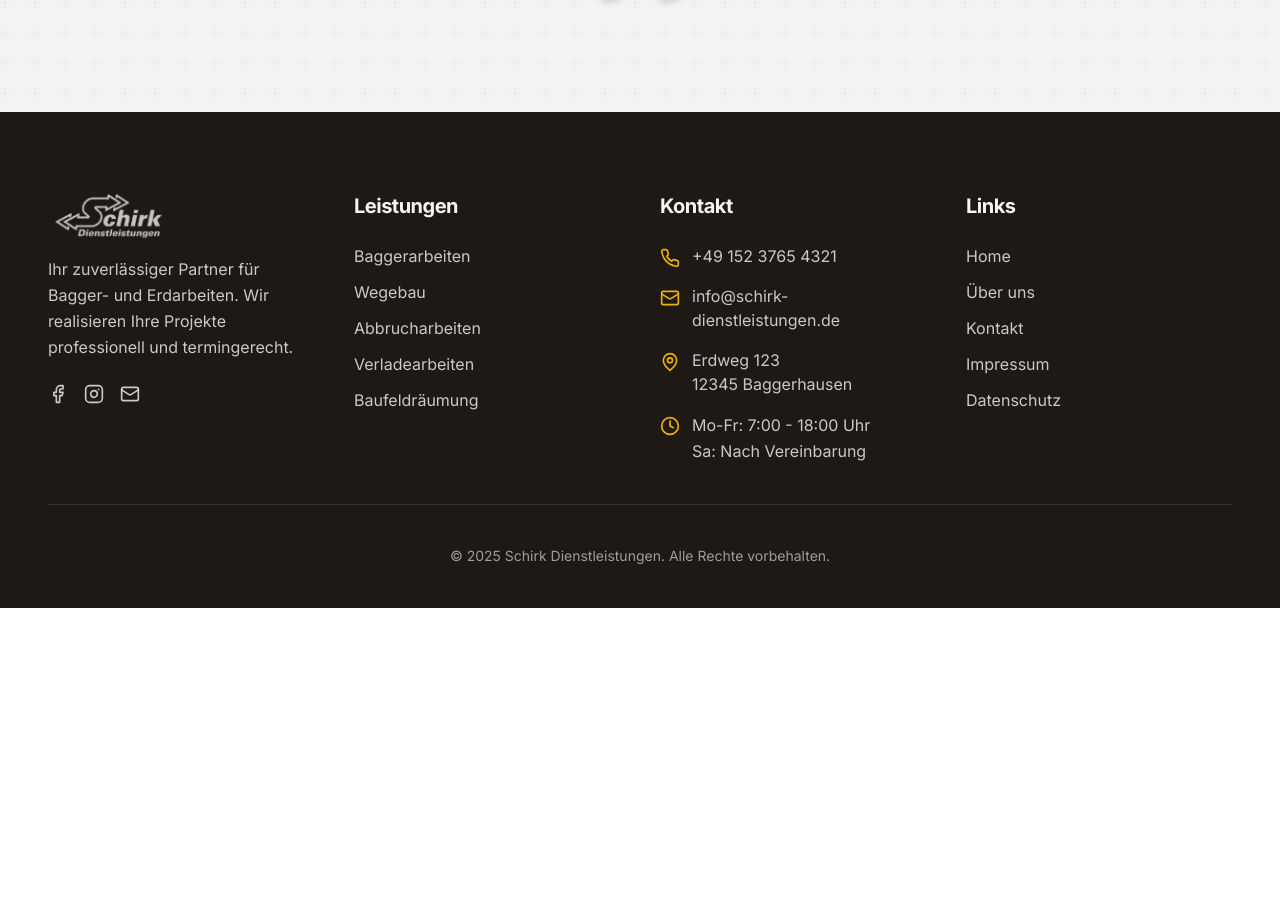
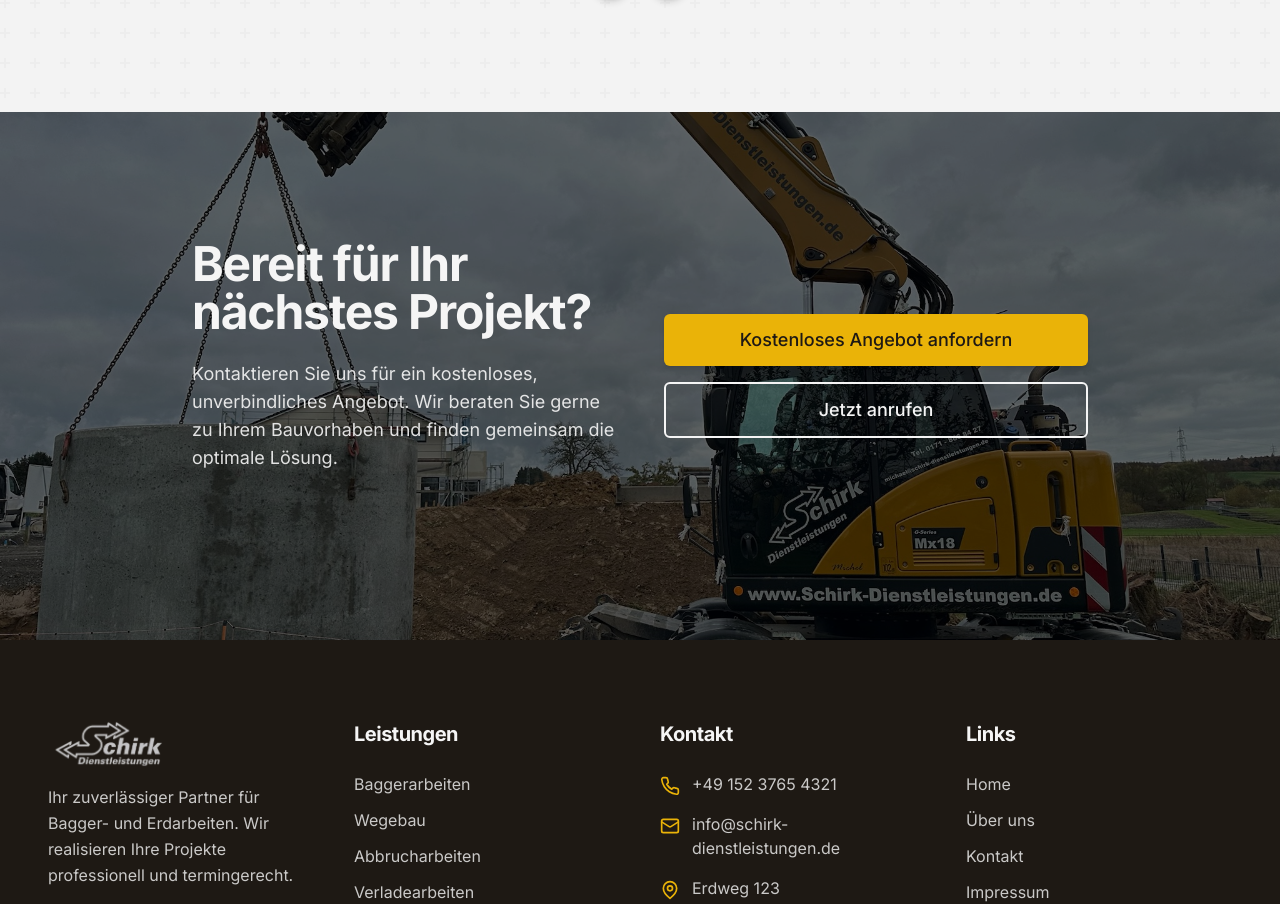
Before and after one commit to EJResults-com/schirk-dienstleistung, a React (Vite) app: page / in a window 1280 px wide. Shown: the part 3332-4236 px from the top of the page. Before the commit the page ends 3940 px from the top, so only its background shows below. Built offline with nearby package versions, Linux system fonts and the light colour scheme.

Commit message:
Deploy application to Netlify

```diff
--- a/src/components/layout/Layout.tsx
+++ b/src/components/layout/Layout.tsx
@@ -56,7 +56,7 @@ const Layout: React.FC = () => {
         variants={pageVariants}
       >
         <Outlet />
-        {location.pathname === '/kontakt' || location.pathname === '/home' && <ContactCTA />}
+        {location.pathname === '/kontakt' || location.pathname === '/' && <ContactCTA />}
       </motion.main>
 
       <Footer />
```
